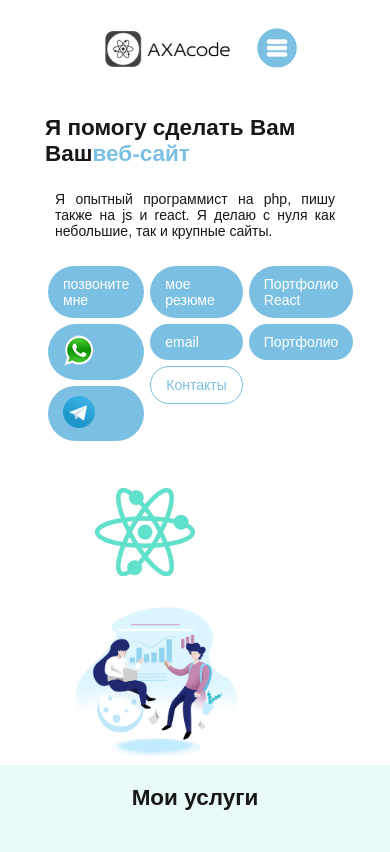
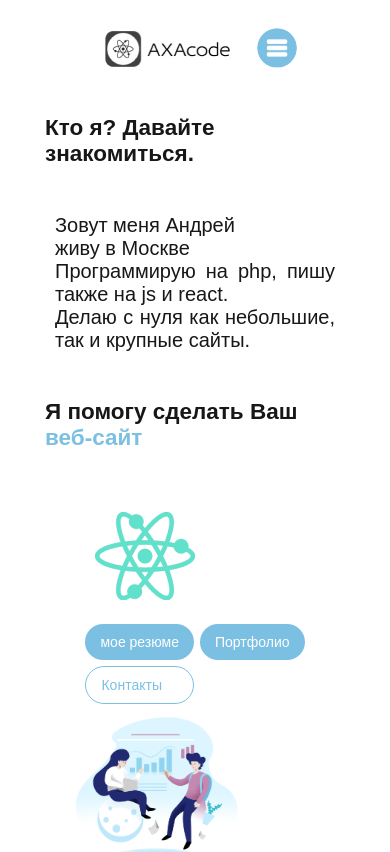
Before and after one commit to pevec1/axareact, a React (Create React App) app: page / in a window 390 px wide. Shown: the top 852 px of the page. Built offline with nearby package versions, Linux system fonts and the light colour scheme.

Commit message:
обновление от 04-02-2024

```diff
--- a/src/App.js
+++ b/src/App.js
@@ -36,11 +36,11 @@ function App() {
               <Navbar />
             </div>
           </div>
-          <Header />
+
           <Routes>
             <Route path="/" element={<Home />} />
             <Route path="/aboutus" element={<Aboutus />} />
-            <Route path="/reacts" element={<Reacts />} />
+            {/* <Route path="/reacts" element={<Reacts />} /> */}
             <Route path="/works" element={<Works />} />
             <Route path="/contacts" element={<Contacts />} />
           </Routes>
@@ -48,7 +48,7 @@ function App() {
         <Footer />
       </div>
     );
-  } else if (width < breakpoint2 && width > breakpoint1) {
+  } else if (width < breakpoint2 && width > 0) {
     return (
       <div className="App">
         <Router>
@@ -57,11 +57,11 @@ function App() {
               <Navmobile />
             </div>
           </div>
-          <Header />
+
           <Routes>
             <Route path="/" element={<Home />} />
             <Route path="/aboutus" element={<Aboutus />} />
-            <Route path="/reacts" element={<Reacts />} />
+            {/* <Route path="/reacts" element={<Reacts />} /> */}
             <Route path="/works" element={<Works />} />
             <Route path="/contacts" element={<Contacts />} />
           </Routes>
--- a/src/components/header/Header.js
+++ b/src/components/header/Header.js
@@ -1,4 +1,6 @@
 import "./../../styles/styles.css";
+
+import React from "react";
 
 import Group56 from "./../../styles/img/Group56.svg";
 import logo from "./../../styles/ima/logo.png";
@@ -9,39 +11,46 @@ import Rotate from "./scripts_rotate";
 
 
 const Header = () => {
+  const [width, setWidth] = React.useState(window.innerWidth);
+  const breakpoint1 = 320;
+  const breakpoint2 = 800;
+  React.useEffect(() => {
+    const handleResizeWindow = () => setWidth(window.innerWidth);
+    // subscribe to window resize event "onComponentDidMount"
+    window.addEventListener("resize", handleResizeWindow);
+    return () => {
+      // unsubscribe "onComponentDestroy"
+      window.removeEventListener("resize", handleResizeWindow);
+    };
+  }, []);
+  if (width > breakpoint2) {
   return (
     <header>
       <section>
         <div className="container-offer">
           <div className="column">
+            <h1>Кто я? Давайте знакомиться.</h1>
+            <br />
+            <p>
+              Зовут меня Андрей
+              <br />
+              живу в Москве
+              <br />
+              Программирую на php, пишу также на js и react.
+              <br />
+              Делаю с нуля как небольшие, так и крупные сайты.
+            </p>
+            <br />
             <div className="business-offer col-12 col-md-5 col-xl-5">
               <h1>
-                Я помогу сделать Вам Ваш
-                <span style={{ color: "#7bc0e3" }}>веб-сайт</span>
+                Я помогу сделать Ваш
+                <span style={{ color: "#7bc0e3" }}> веб-сайт</span>
               </h1>
-              <p>
-                Я опытный программист на php, пишу также на js и react. Я
-                делаю с нуля как небольшие, так и крупные сайты.              </p>
+              <br />
             </div>
           </div>
-          <div className="row">
-            <div className="column" style={{justifyContent:'flex-start'}}>
-              <div className="row">
-                <a href="tel:+79652758777" rel="nofollow" className="btn">
-                  позвоните мне
-                </a>
-                <a
-                  className="btn"
-                  target="_blank"
-                  href="https://wa.me/+79652758777"
-                >
-                  <img src={whatsapp} />
-                </a>
-                <a className="btn" target="_blank" href="https://t.me/luksik1">
-                  <img src={telegram} />
-                </a>
-              </div>
-
+          <Rotate />
+          <div className="column" style={{ justifyContent: "flex-start" }}>
              <div className="row">
               <a
                 href="https://docs.google.com/document/d/1xiDcd95pOp3mgW5OHKy7_e6yKXP-BdZROFhgWw11NUo/edit?usp=sharing"
@@ -49,12 +58,9 @@ const Header = () => {
               >
                 мое резюме
               </a>
-                <a
-                  className="btn"
-                  href="mailto:a@harenkon.ru?subject=вопрос"
-                >
+              {/* <a className="btn" href="mailto:a@harenkon.ru?subject=вопрос">
                 email
-                </a>
+              </a> */}
               <a className="btn-disabled" href="#head">
                 Контакты
               </a>
@@ -63,23 +69,83 @@ const Header = () => {
             </div>
 
             <div className="row">
-                <a className="btn" href="/reacts">
+              {/* <a className="btn" href="/reacts">
                   Портфолио React
-                </a>
+                </a> */}
               <a className="btn" href="/works">
                 Портфолио
               </a>
             </div>
           </div>
-            <Rotate />
           <div className="business-offer col-12 col-md-5 col-xl-5">
             <img className="analyse" src={analyse1} alt="" />
-            </div>
           </div>
         </div>
       </section>
     </header>
     );
+  } else if (width < breakpoint2) {
+    return (
+    <header>
+      <section>
+        <div className="container-offer">
+          <div className="row">
+            <h1>Кто я? Давайте знакомиться.</h1>
+            <br />
+            <p>
+              Зовут меня Андрей
+              <br />
+              живу в Москве
+              <br />
+              Программирую на php, пишу также на js и react.
+              <br />
+              Делаю с нуля как небольшие, так и крупные сайты.
+            </p>
+            <br />
+            <div className="business-offer col-12 col-md-5 col-xl-5">
+              <h1>
+                Я помогу сделать Ваш
+                <span style={{ color: "#7bc0e3" }}> веб-сайт</span>
+              </h1>
+              <br />
+          <Rotate />
+            </div>
+          </div>
+          <div className="column" style={{ justifyContent: "flex-start" }}>
+             <div className="row">
+              <a
+                href="https://docs.google.com/document/d/1xiDcd95pOp3mgW5OHKy7_e6yKXP-BdZROFhgWw11NUo/edit?usp=sharing"
+                className="btn"
+              >
+                мое резюме
+              </a>
+              {/* <a className="btn" href="mailto:a@harenkon.ru?subject=вопрос">
+                email
+              </a> */}
+              <a className="btn-disabled" href="#head">
+                Контакты
+              </a>
+
+              <img className="circles" src={Group56} alt="" />
+            </div>
+
+            <div className="row">
+              {/* <a className="btn" href="/reacts">
+                  Портфолио React
+                </a> */}
+              <a className="btn" href="/works">
+                Портфолио
+              </a>
+            </div>
+          </div>
+          <div className="business-offer col-12 col-md-5 col-xl-5">
+            <img className="analyse" src={analyse1} alt="" />
+          </div>
+        </div>
+      </section>
+    </header>
+  );
+              }
 };
 
 export default Header;
--- a/src/components/header/scripts_rotate.js
+++ b/src/components/header/scripts_rotate.js
@@ -50,7 +50,7 @@ class Rotate extends React.Component {
           //   ctx.translate(141.5, 83);
           //   ctx.rotate(Math.PI / 2);
           //   ctx.translate(-141.5, -83);
-          //ctx.fill();
+          // ctx.fill();
         }
         /* Выполняемый код... */
       }, 500);
--- a/src/components/navbar/Navbar.js
+++ b/src/components/navbar/Navbar.js
@@ -15,9 +15,9 @@ const Navbar = () => {
       <li>
         <a href="/aboutus">Обо мне</a>
       </li>
-      <li>
+      {/* <li>
         <a href="/reacts">Проекты React</a>
-      </li>
+      </li> */}
       <li>
         <a href="/works">Проекты</a>
       </li>
--- a/src/components/navmobile/Navmobile.js
+++ b/src/components/navmobile/Navmobile.js
@@ -180,9 +180,9 @@ export default function AccountMenu() {
              </ListItemIcon>
              <Link href="/aboutus">Обо мне</Link>
            </MenuItem>
-           <MenuItem onClick={handleClose}>
+           {/* <MenuItem onClick={handleClose}>
              <Link href="/reacts">Проекты React</Link>
-           </MenuItem>
+           </MenuItem> */}
            <MenuItem onClick={handleClose}>
              <Link href="/works">Проекты</Link>
            </MenuItem>
--- a/src/pages/Footer.js
+++ b/src/pages/Footer.js
@@ -40,14 +40,14 @@ const Footer = () => {
             </a> */}
             <a
               className="btns btn-qr"
-              href="https://vk.com/harenkon"
+              href="#"
               target="_self"
             >
               {" "}
             </a>
             <a
               className="btns btn-more"
-              href="https://vk.com/harenkon"
+              href="#"
               target="_self"
             >
               {" "}
--- a/src/pages/Home.js
+++ b/src/pages/Home.js
@@ -1,5 +1,6 @@
 import { mains } from "../helpers/mainLists";
 import ProjectTwo from "../components/project-two/ProjectTwo";
+import Header from "../components/header/Header";
 import slide1 from "./../styles/images/slide1.png";
 import slide2 from "./../styles/images/slide2.png";
 import slide3 from "./../styles/images/slide3.png";
@@ -10,6 +11,8 @@ import n4 from "./../styles/img/n4.svg";
 
 const Home = () => {
   return (
+    <>
+      <Header />
       <main>
         <section className="our-services">
           <div className="container">
@@ -27,7 +30,9 @@ const Home = () => {
                 <div className="web-site"></div>
 
                 <h3>Лэндинг пейдж</h3>
-              <p className="service">Lorem ipsum dolor sit amet consectetur</p>
+                <p className="service">
+                  Lorem ipsum dolor sit amet consectetur
+                </p>
               </div>
               <div className="card col-12 col-md-6 col-xl-4">
                 <div className="corp-site"></div>
@@ -69,18 +74,6 @@ const Home = () => {
         </section>
         <section className="work-as work">
           <div className="container">
-          <h2>Кратко обо мне</h2>
-          Зовут меня Андрей
-          <br />
-          родился 11 июня
-          <br />
-          живу в Москве
-          <br />
-          <strong>программист на языке javascript</strong>
-          <br />
-          <strong>опытный программист на языке php</strong>
-          <br />
-          <br />
             <section className="slider2">
               <div className="container-slider">
                 <div className="row justify-content-center">
@@ -121,24 +114,25 @@ const Home = () => {
             программирую на фреймворке react
             <br />
             <br />
-          Веду проектную деятельность программистом на языках php и javascript,
-          немного на C# и 1с7.7, занимаюсь двумя сайтами интернет-магазинами
-          американских и китайских автозапчастей.
+            Веду проектную деятельность программистом на языках php и
+            javascript, немного на C# и 1с7.7, занимаюсь двумя сайтами
+            интернет-магазинами американских и китайских автозапчастей.
             <br />
             <br />
             Опыт работы учителем позволил развить во мне такие качества, как
             внимательность к деталям, стрессоустойчивость, ораторские навыки.
-          Самостоятельная подготовка к занятиям в годы работы в школе очень помогает
-          теперь мне в программировании. Буду полезен Вам тем, что знаю несколько
-          языков и умею соединять бэкенд и фронтенд, а также разрабатывать сайты
-          по модели Логика-База Данных-Интерфейс с помощью
+            Самостоятельная подготовка к занятиям в годы работы в школе очень
+            помогает теперь мне в программировании. Буду полезен Вам тем, что
+            знаю несколько языков и умею соединять бэкенд и фронтенд, а также
+            разрабатывать сайты по модели Логика-База Данных-Интерфейс с помощью
             Объектно-Ориентированного Программирования.
             <br />
             <br />
-          Изучил курс «Javascript-программирование для начинающих» в Нетологии.
-          Теперь решил продолжить развитие карьеры в программировании на
-          javascript в frontend стеке и php в backend стеке. Рассматриваю
-          проекты в сфере IT, экономики и маркетинга, и изучении атома.
+            Изучил курс «Javascript-программирование для начинающих» в
+            Нетологии. Теперь решил продолжить развитие карьеры в
+            программировании на javascript в frontend стеке и php в backend
+            стеке. Рассматриваю проекты в сфере IT, экономики и маркетинга, и
+            изучении атома.
             <br />
           </div>
         </section>
@@ -178,6 +172,7 @@ const Home = () => {
           </div>
         </section>
       </main>
+    </>
   );
 };
 
--- a/src/pages/Works.js
+++ b/src/pages/Works.js
@@ -9,7 +9,7 @@ const Works = () => {
         <div className="container-slider">
           <div className="row justify-content-center">
             <div className="carousel-indicators">
-              МОИ РАБОТЫ НА PHP И JS
+              МОИ РАБОТЫ НА PHP И JS и REACT.JS
               <div className="wrapper">
                 {projects.map((project, index) => {
                   return (
--- a/src/styles/styles.css
+++ b/src/styles/styles.css
@@ -80,7 +80,7 @@ h3 {
   font: size 1.5rem;
 }
 p {
-  font-size: 14px;
+  font-size: 20px;
 }
 a {
   text-decoration: none;
```
Also changed, not shown: src/pages/Contacts.js (+21 -3 lines). Lines whose indentation alone changed are shown as unchanged.
